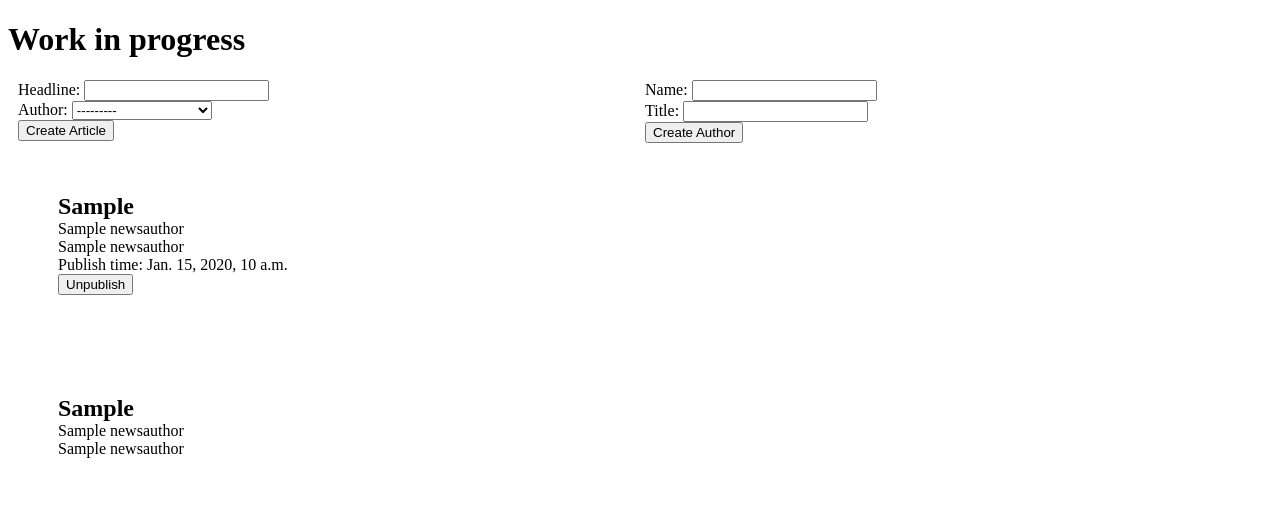
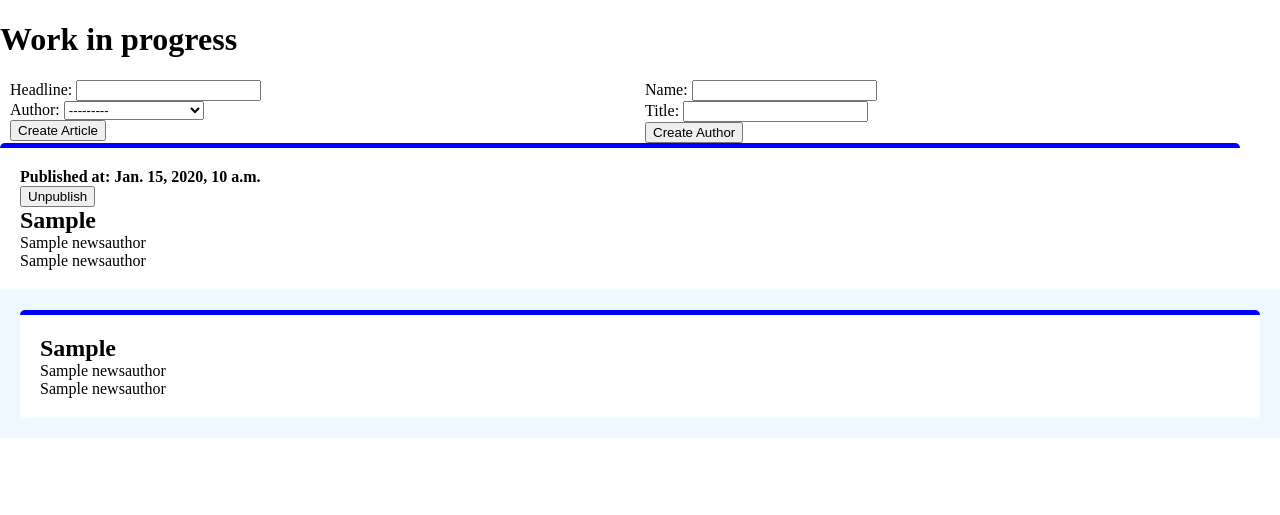
Before and after one commit to CoolNamesAllTaken/svb, a Django app: page /news_editor/ in a window 1280 px wide. Shown: the top 515 px of the page. Run offline with Django 5.2, Linux system fonts and the light colour scheme; tables that the repository leaves empty hold one stand-in row (values such as "Sample post").

Commit message:
prettify news feed step 1

```diff
--- /dev/null
+++ b/code/svb-docker/python/svb_web/core/static/css/base.css
@@ -0,0 +1,53 @@
+body {
+  margin: 0;
+  padding: 0;
+  box-sizing: border-box;
+}
+
+* {
+  box-sizing: border-box;
+}
+
+.base-newsfeed-wrapper {
+  background-color: aliceblue;
+  width: 100%;
+  overflow: auto;
+  white-space: nowrap;
+}
+
+.base-newsfeed {
+  padding: 20px 0;
+  width: 100%;
+}
+
+.article {
+  display: inline-block;
+  background-color: white;
+  border-top: 5px solid blue;
+  border-radius: 5px;
+  width: calc(100% - 40px);
+  min-width: calc(100% - 40px);
+  padding: 20px;
+  margin-right: 10px;
+}
+
+.article:first-child {
+  margin-left: 20px
+}
+
+.article:last-child {
+  margin-right: 20px
+}
+
+.article .headline {
+  font-size: 1.5em;
+  font-weight: bold;
+}
+
+.article .author .name {
+  font-style: bold;
+}
+
+.article .author .title {
+  font-style: italic;
+}
--- a/code/svb-docker/python/svb_web/core/static/css/news_editor.css
+++ b/code/svb-docker/python/svb_web/core/static/css/news_editor.css
@@ -10,22 +10,3 @@
     grid-template-columns: minmax(0, 1fr) minmax(0, 1fr);
   }
 }
-
-.article {
-  padding: 50px;
-  border-top: blue;
-  border-radius: 5px;
-}
-
-.article .headline {
-  font-size: 1.5em;
-  font-weight: bold;
-}
-
-.article .author .name {
-  font-style: bold;
-}
-
-.article .author .title {
-  font-style: italic;
-}
--- a/code/svb-docker/python/svb_web/core/templates/base.html
+++ b/code/svb-docker/python/svb_web/core/templates/base.html
@@ -1,6 +1,9 @@
 <!DOCTYPE html>
 <html>
   {% load static %}
+  <link rel="stylesheet" type="text/css" href="{% static 'css/base.css' %}">
+  <!-- Enable responsive mobile interface: -->
+  <meta name="viewport" content="width=device-width,initial-scale=1">
   <head>
     <meta charset="utf-8">
     <title>Silicandy Valley Bank</title>
@@ -10,6 +13,10 @@
       <div>{{ message }}</div>
     {% endfor %}
     {% block content %} {% endblock content %}
-    {% include "./snippets/news_feed.html" with articles=articles show_editor_fields=False %}
+    <div class="base-newsfeed-wrapper">
+      <div class="base-newsfeed">
+        {% include "./snippets/news_feed.html" with articles=articles show_editor_fields=False %}
+      </div>
+    </div>
   </body>
 </html>
--- a/code/svb-docker/python/svb_web/core/templates/snippets/news_feed.html
+++ b/code/svb-docker/python/svb_web/core/templates/snippets/news_feed.html
@@ -9,16 +9,25 @@
 {% endcomment %}
 {% for article in articles %}
   <div class="article">
+    {% if show_editor_fields %}
+      {% if not article.is_published %}
+        <div>
+          {% if article.date_published is None %}
+            <b>Not yet scheduled!</b>
+          {% else %}
+            <b>Scheduled for: {{ article.date_published }}</b>
+          {% endif %}
+        </div>
+        <button type="submit" name="publish" value="{{ article.headline }}">Publish Now</button>
+      {% else %}
+        <div>
+          <b>Published at: {{ article.date_published }}</b>
+        </div>
+        <button type="submit" name="unpublish" value="{{ article.headline }}">Unpublish</button>
+      {% endif %}
+    {% endif %}
     <div class="headline">{{ article.headline }}</div>
     <div class="author name">{{ article.author.name }}</div>
     <div class="author title">{{ article.author.title }}</div>
-    {% if show_editor_fields %}
-      <div>Publish time: {{ article.date_published }}</div>
-      {% if not article.is_published %}
-        <button type="submit" name="publish" value="{{ article.headline }}">Publish Now</button>
-      {% else %}
-        <button type="submit" name="unpublish" value="{{ article.headline }}">Unpublish</button>
-      {% endif %}
-    {% endif %}
   </div>
 {% endfor %}
```
